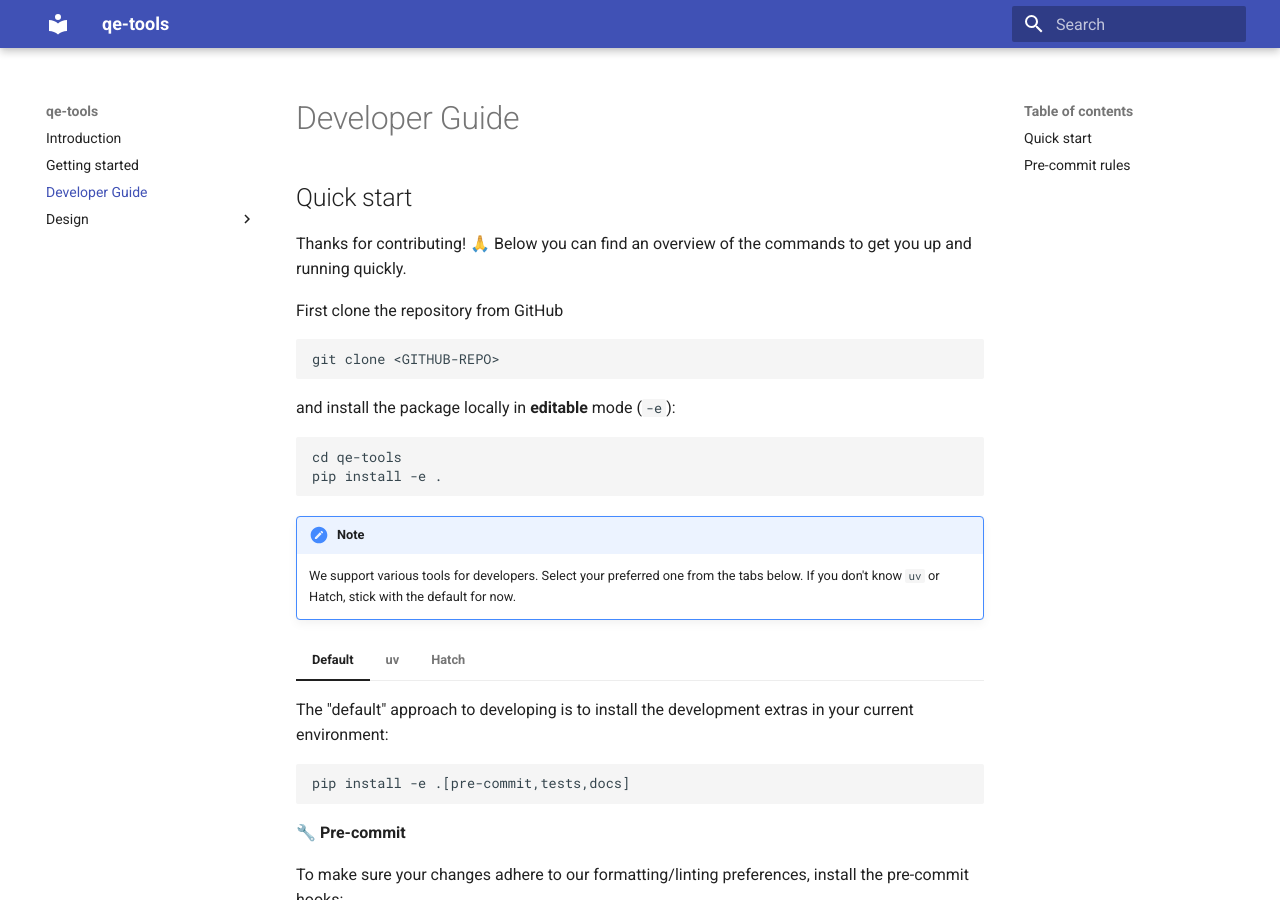
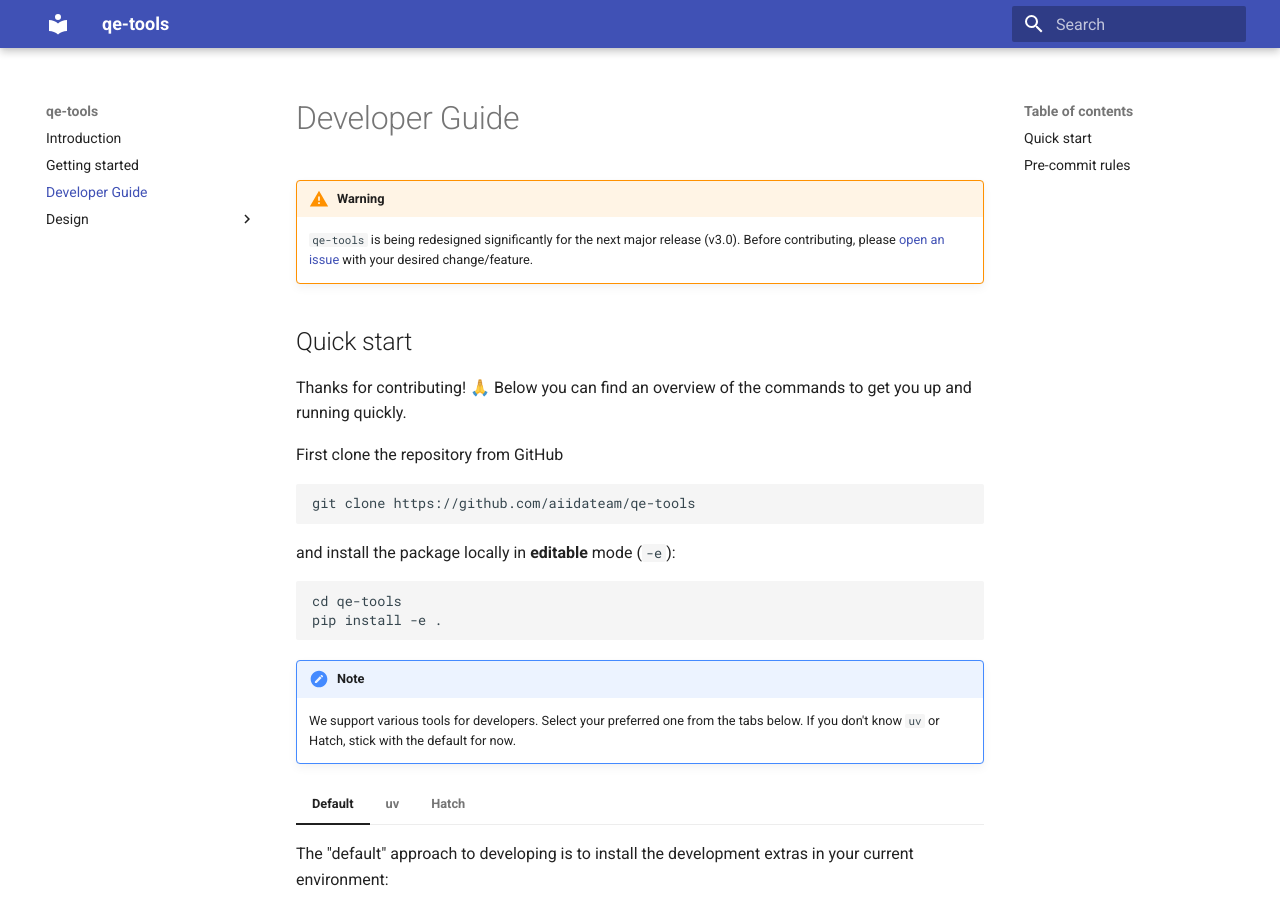
Before and after one commit to aiidateam/qe-tools, an MkDocs documentation site: the page built from docs/developer.md, in a window 1280 px wide and 900 px high. Built offline with MkDocs 1.6.1 and Material for MkDocs 9.7.7, drawn with Linux system fonts in a browser that asks for light colours.

Commit message:
📚 Developer: add warning and correct `<GITHUB REPO>`

```diff
--- a/docs/developer.md
+++ b/docs/developer.md
@@ -1,4 +1,9 @@
 # Developer Guide
+
+!!! warning
+
+    `qe-tools` is being redesigned significantly for the next major release (v3.0).
+    Before contributing, please [open an issue](https://github.com/aiidateam/qe-tools/issues) with your desired change/feature.
 
 ## Quick start
 
@@ -7,7 +12,7 @@ Below you can find an overview of the commands to get you up and running quickly
 
 First clone the repository from GitHub
 
-    git clone <GITHUB-REPO>
+    git clone https://github.com/aiidateam/qe-tools
 
 and install the package locally in **editable** mode (`-e`):
 
```
